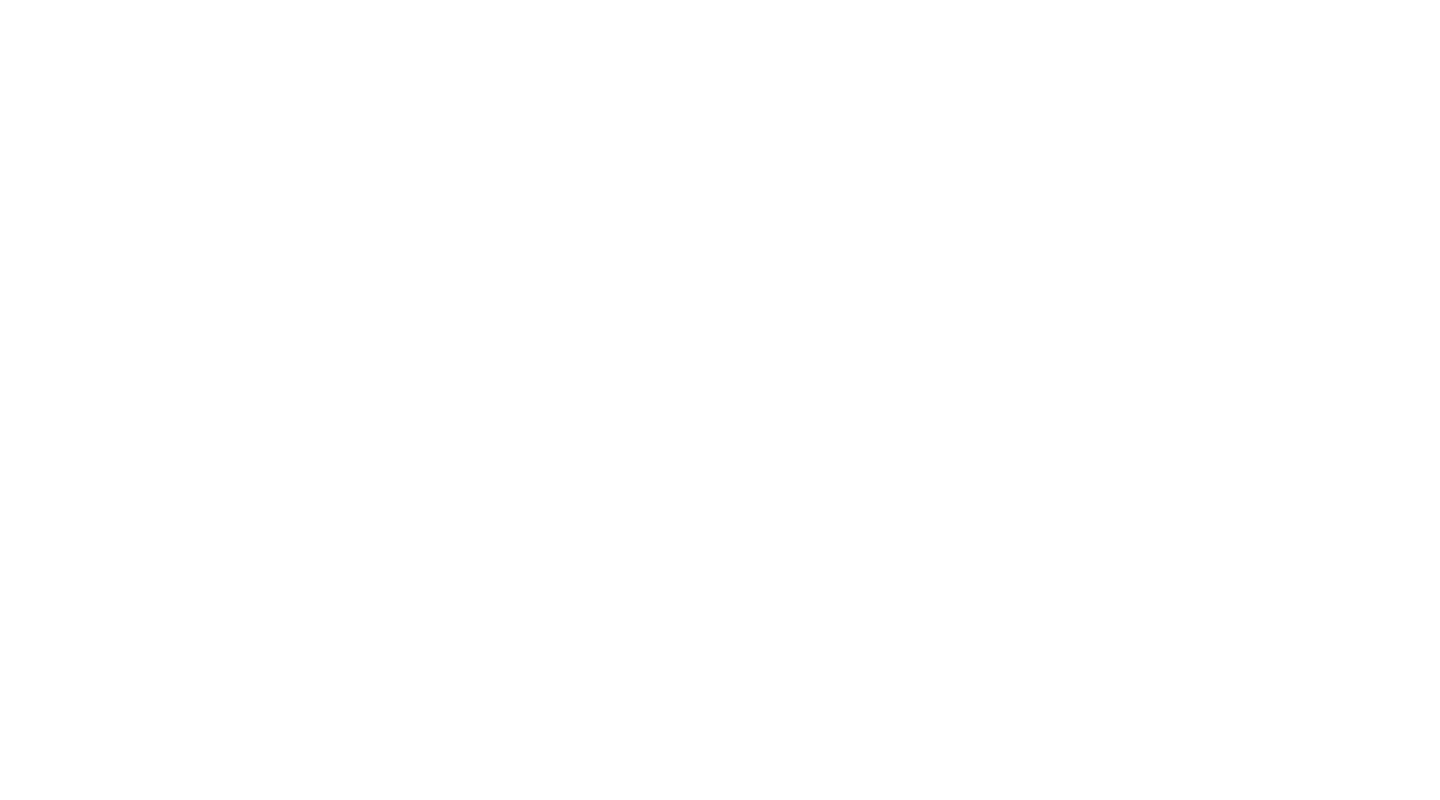
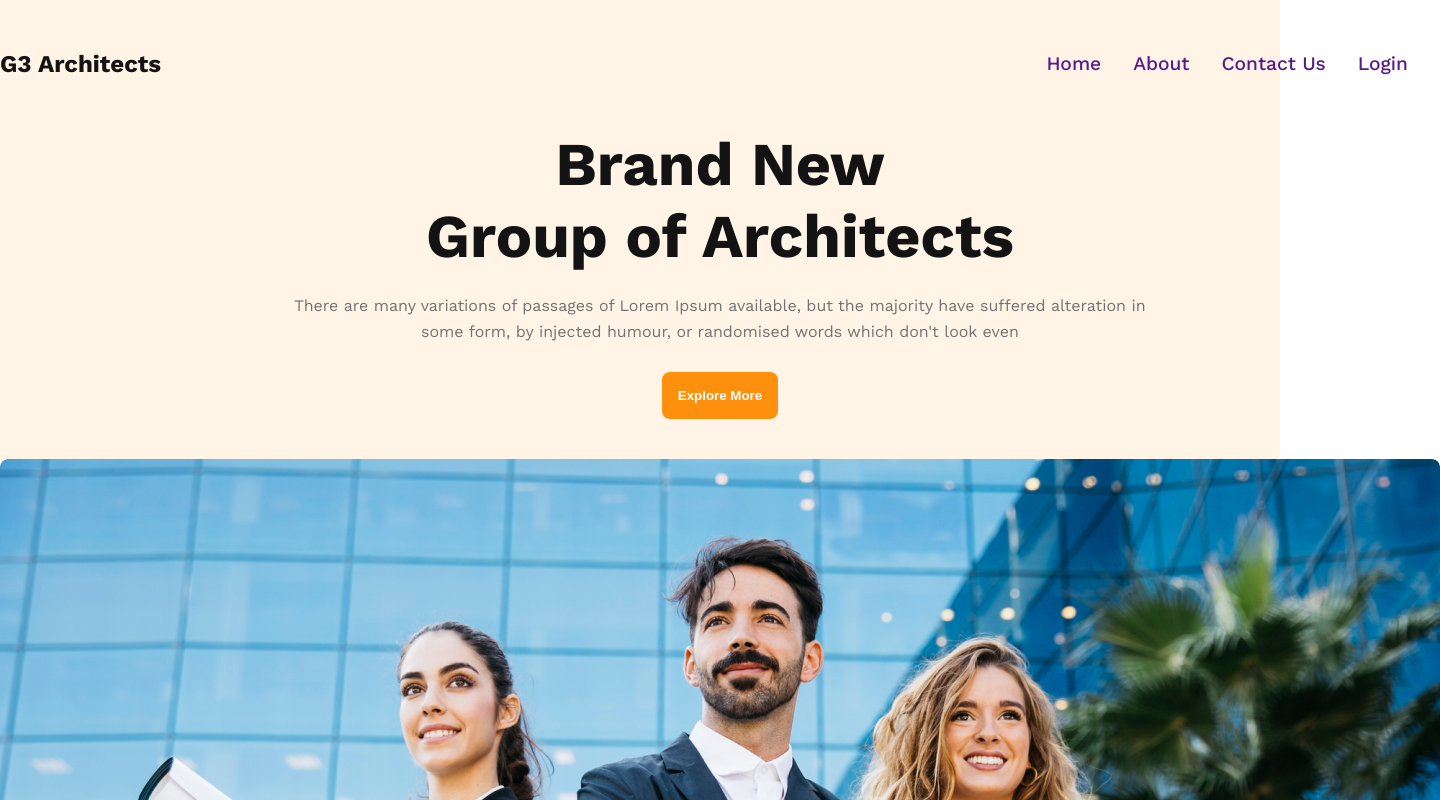
Before and after one commit to sakhawat-code-info/g3-architects, a plain HTML site: page index.html in a window 1280 px wide. Shown: the top 800 px of the page, 1440 px wide, since content can reach past the window. Drawn offline with nearby package versions, Linux system fonts and the light colour scheme.

Commit message:
bannar section done

```diff
--- a/index.html
+++ b/index.html
@@ -4,8 +4,53 @@
     <meta charset="UTF-8">
     <meta name="viewport" content="width=device-width, initial-scale=1.0">
     <title>g3-architects</title>
+    <!-- css file  -->
+    <link rel="stylesheet" href="style/style.css">
 </head>
 <body>
+    <header class="header_section">
+        <div class="header_container">
+            <nav>
+                <h2 class="logo">G3 Architects</h2>
+                <ul>
+                    <li><a href="">Home</a></li>
+                    <li><a href="">About</a></li>
+                    <li><a href="">Contact Us</a></li>
+                    <li><a href="">Login</a></li>
+                </ul>
+            </nav>
+        </div>
+        <section class="bannar_section">
+            <div class="bannar_content">
+                <h1>Brand New <br>
+                    Group of Architects
+                    </h1>
+                <p>There are many variations of passages of Lorem Ipsum available, but the majority have suffered alteration in some form, by injected humour, or randomised words which don't look even</p>
+                <button class="primary_btn">Explore More</button>
+            </div>
+            <div class="bannar_img">
+                <img src="images/banner.png" alt="image">
+            </div>
+        </section>
+    </header>
 
+
+
+
+    <main class="main_section">
+        <section class="team_features">
+            <div class="team_features_img">
+                <img src="images/team1.png" alt="image">
+                <img src="images/team2.png" alt="image">
+                <img src="images/team3.png" alt="image">
+                <img src="images/team4.png" alt="image">
+            </div>
+            <div class="team_features_content">
+                <h1>Quick list of Our Features</h1>
+                <p></p>
+                <button class="primary_btn"></button>
+            </div>
+        </section>
+    </main>
 </body>
 </html>
--- a/style/style.css
+++ b/style/style.css
@@ -5,6 +5,9 @@
 * {
     padding: 0;
     margin: 0;
+}
+
+body {
     font-family: 'Work Sans', sans-serif;
 }
 
@@ -15,18 +18,21 @@ h3,
 h4 {
     color: #131313;
 }
+
 h1,
 h2 {
     font-style: normal;
     font-weight: 700;
     line-height: normal;
 }
+
 h3 {
     font-size: 1.2rem;
     font-style: normal;
     font-weight: 600;
     line-height: normal;
 }
+
 p {
     color: #727272;
     font-family: Work Sans;
@@ -35,3 +41,122 @@ p {
     font-weight: 400;
     line-height: 26px;
 }
+
+.primary_btn {
+    border-radius: 8px;
+    background: #FF900E;
+    padding: 1rem;
+    border: none;
+    color: #FFF;
+    font-style: normal;
+    font-weight: 600;
+    line-height: normal;
+    margin-bottom: 1.3rem;
+}
+
+
+
+
+
+
+
+
+
+
+
+
+/* header_section code  */
+
+.header_section {
+    background: rgba(255, 144, 14, 0.10);
+}
+
+.header_container {
+    width: 1440px;
+    margin: 0 auto;
+}
+
+nav {
+    display: flex;
+    justify-content: space-between;
+    align-items: center;
+    padding: 50px 0;
+}
+
+nav ul {
+    display: flex;
+}
+
+nav ul li {
+    list-style: none;
+    margin-right: 2rem;
+}
+
+nav ul li a {
+    text-decoration: none;
+    font-size: 1.2rem;
+    font-style: normal;
+    font-weight: 500;
+    line-height: 26px;
+}
+
+.bannar_section {
+    width: 1440px;
+    margin: 0 auto;
+    text-align: center;
+    padding-bottom: 2.7rem;
+}
+.bannar_content {
+    width: 862px;
+    margin: 0 auto;
+    text-align: center;
+}
+
+.bannar_content > h1 {
+    font-size: 3.8rem;
+}
+.bannar_content > p {
+    margin: 1.3rem 0 1.7rem;
+}
+
+.bannar_img{
+    height: 700px;
+    margin-top: 1.2rem;
+}
+
+.bannar_img > img {
+    border-radius: 8px;
+}
+
+
+
+
+
+
+
+
+
+/* main_section code   */
+.main_section {
+    width: 1440px;
+    margin: 4rem auto;
+}
+
+
+
+
+/* team_features code   */
+
+.team_features{
+    display: flex;
+}
+
+.team_features_img {
+    display: grid;
+    grid-template-columns: repeat(2, 1fr);
+    gap: 1.8rem;
+}
+.team_features_img img{
+    border-radius: 8px;
+    width: 100%;
+}
```
